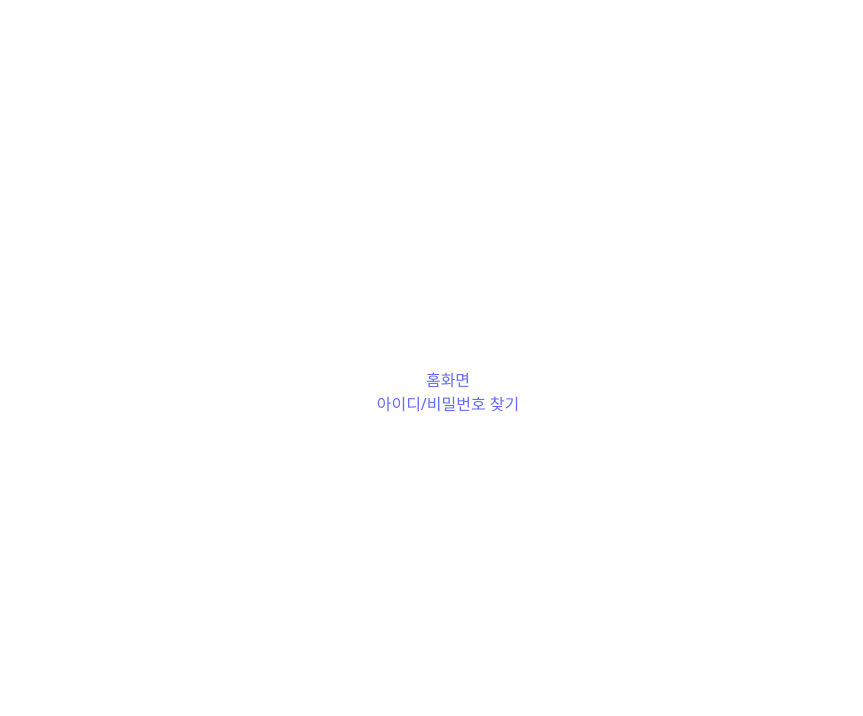
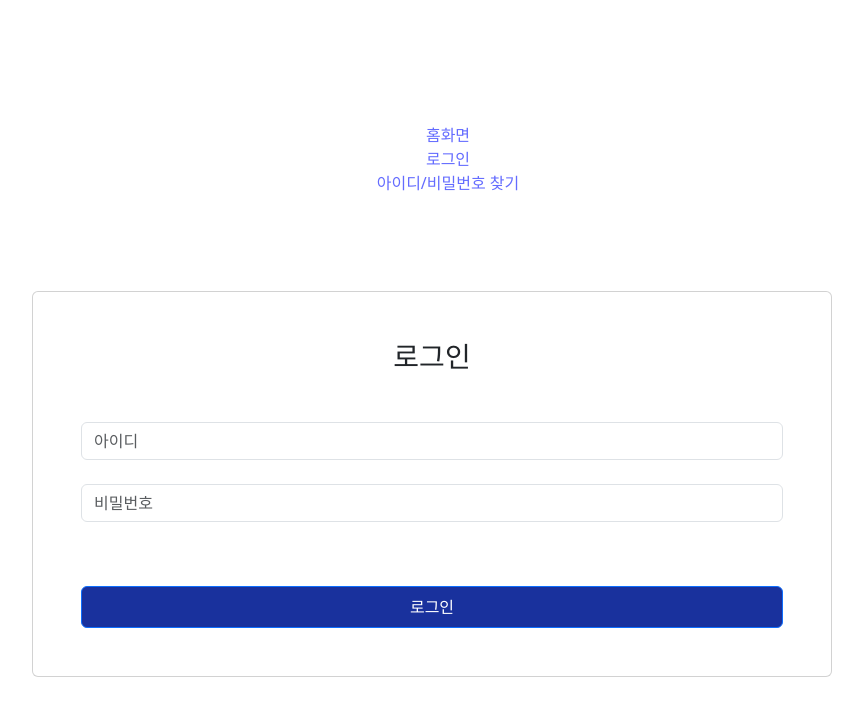
Before and after one commit to meta-metamong/meta-space, a Vue app in the folder frontend/: page /login in a window 1280 px wide. Before the commit this address had no page. Shown: the top 716 px of the page, without its empty margins (208-1071 px from the left). Built offline with nearby package versions, Linux system fonts and the light colour scheme; the HTML template or start-up script is replaced by a standard one.

Commit message:
feat: 로그인 페이지 구현

```diff
--- a/frontend/src/App.vue
+++ b/frontend/src/App.vue
@@ -3,6 +3,9 @@
 		<ul>
 			<li>
 				<router-link to="/">홈화면</router-link>
+			</li>
+			<li>
+				<router-link to="/login">로그인</router-link>
 			</li>
 			<li>
 				<router-link to="/find">아이디/비밀번호 찾기</router-link>
--- /dev/null
+++ b/frontend/src/components/member/LoginMember.vue
@@ -0,0 +1,47 @@
+<template>
+	<div class="container mt-5 d-flex justify-content-center">
+		<div class="card p-5 mx-3" style="width: 800px;">
+			<h3 class="text-center mb-5"><strong>로그인</strong></h3>
+			<form @submit.prevent="handleSubmit">
+				<div class="mb-4">
+					<input class="form-control" type="text" name="id" placeholder="아이디" v-model="id" required />
+				</div>
+				<div>
+					<input class="form-control" type="password" name="password" placeholder="비밀번호" v-model="password" required />
+				</div>
+				<div class="text-start error-message mt-3">{{ errorMessage }}</div>
+				<button class="btn btn-primary w-100 p-2 mt-5" type="submit">로그인</button>
+			</form>
+		</div>
+	</div>
+</template>
+
+<script>
+export default {
+	name: 'LoginMember',
+	data() {
+		return {
+			id: "",
+			password: "",
+			errorMessage: "",
+		}
+	},
+	methods: {
+		handleSubmit() {
+			console.log(this.id, this.password);
+			this.errorMessage = "아이디 또는 비밀번호가 잘못되었습니다.";
+		}
+	}
+};
+</script>
+
+<style scoped>
+.btn {
+	background-color: #19319D;
+}
+
+.error-message {
+	font-size: 14px;
+	color: #ff0101;
+}
+</style>
--- /dev/null
+++ b/frontend/src/pages/Login.vue
@@ -0,0 +1,18 @@
+<template>
+	<div class="container mt-5">
+		<div class="d-flex justify-content-center">
+			<LoginMember />
+		</div>
+	</div>
+</template>
+
+<script>
+import LoginMember from '../components/member/LoginMember.vue';
+
+export default{
+    name: "Login",
+    components:{
+        LoginMember
+	}
+}
+</script>
--- a/frontend/src/router/index.js
+++ b/frontend/src/router/index.js
@@ -1,11 +1,12 @@
 import { createRouter, createWebHistory } from 'vue-router';
 import FindIdPw from '../pages/FindIdPw.vue';
 import Home from '../pages/Home.vue';
-
+import Login from '../pages/Login.vue';
 
 const routes = [
 	{ path: '/', component: Home },
-	{ path: '/find', component: FindIdPw }
+	{ path: '/find', component: FindIdPw },
+	{ path: '/login', component: Login },
 ];
 
 const router = createRouter({
```
